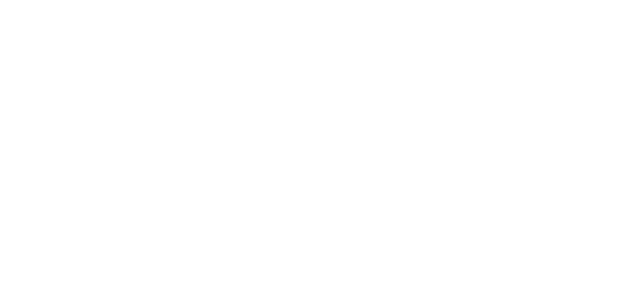
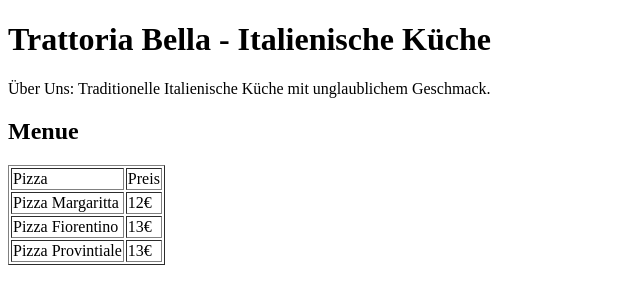
Before and after one commit to FalcoXVI/WMC-Ivanov-SJ2025-26, a plain HTML site: page 2025-09-18/index.html in a window 1280 px wide. Shown: the whole page, without its empty margins (0-640 px from the left). Drawn offline with Linux system fonts and the light colour scheme.

Commit message:
zwischenErgebniss

```diff
--- a/2025-09-18/index.html
+++ b/2025-09-18/index.html
@@ -3,11 +3,41 @@
 <head>
     <meta charset="UTF-8">
     <meta name="viewport" content="width=device-width, initial-scale=1.0">
-    <title>Document</title>
+    <title>Trattoria Bella – Italienisches Restaurant</title>
 </head>
 <body>
 
-    <h1></h1>
+    <h1>Trattoria Bella - Italienische Küche</h1>
+
+    <p>
+        Über Uns:
+        Traditionelle Italienische Küche mit unglaublichem Geschmack.
+    </p>
+
+    <h2>Menue</h2>
+    <table border="1">
+        <tr>
+            <td>Pizza</td>
+            <td>Preis</td>
+        </tr>
+
+        <tr>
+            <td>Pizza Margaritta</td>
+            <td>12€</td>
+        </tr>
+
+        <tr>
+        <td>Pizza Fiorentino</td>
+        <td>13€</td>
+        </tr>
+
+        <tr>
+        <td>Pizza Provintiale</td>
+        <td>13€</td>
+        </tr>
+
+
+    </table>
 
 </body>
 </html>
```
